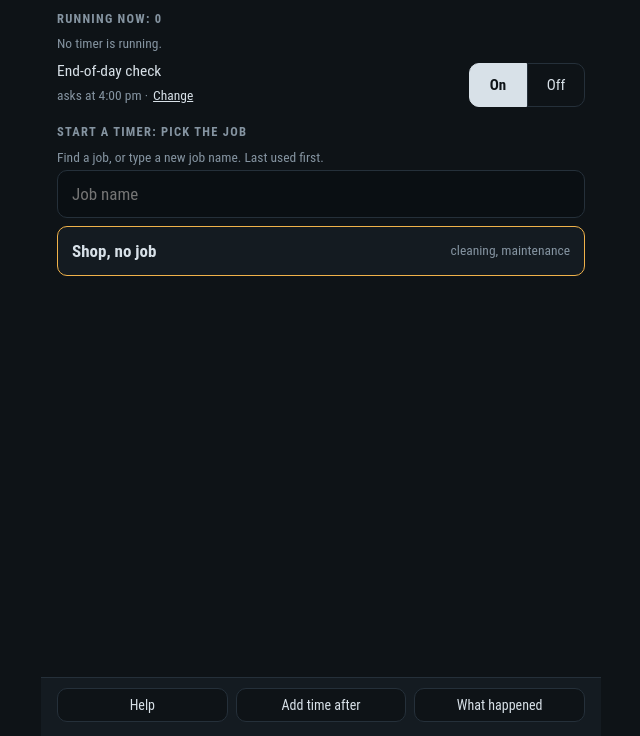
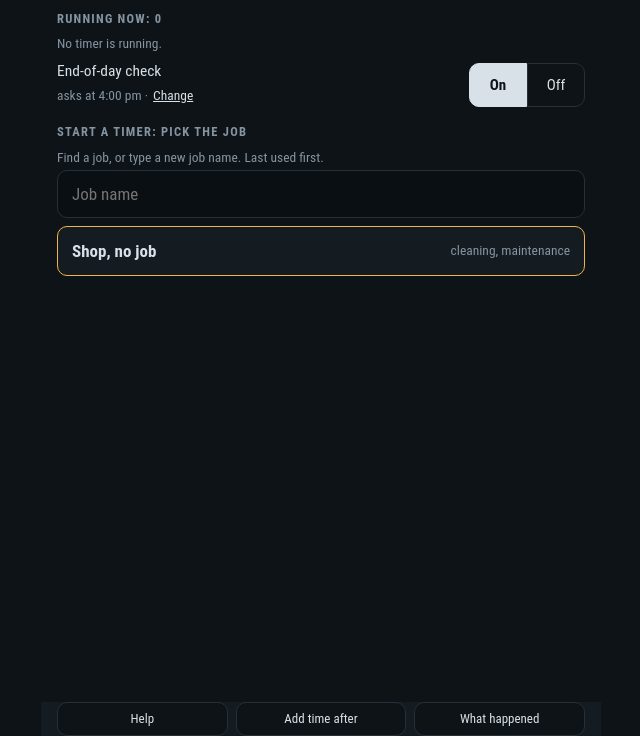
Before and after one commit to measuretwicelabs/syntra-time, a plain HTML site: page index.html in a window 1280 px wide. Shown: the part 64-800 px from the top of the page, without its empty margins (319-959 px from the left). Drawn offline with Linux system fonts and the light colour scheme.

Commit message:
Version 22 Nov, 6: bar as high as its buttons; pull-down refresh works again
Co-Authored-By: Claude Sonnet 5.5 <noreply@anthropic.com>
Claude-Session: https://claude.ai/code/session_01EYsbZW8SXhRb1P5j3EDqtn

```diff
--- a/app.js
+++ b/app.js
@@ -3,7 +3,7 @@
    markup; a tap is a data-act that names the function that handles it. */
 (function () {
 'use strict';
-const VERSION = 'Version 22 Nov, 5';             /* shown at the bottom of What happened, so it is plain which copy the phone has; the number goes up with each change to the page */
+const VERSION = 'Version 22 Nov, 6';             /* shown at the bottom of What happened, so it is plain which copy the phone has; the number goes up with each change to the page */
 const ms = MS.create({ clientId: CLIENT_ID, note: (text, more) => store.note(text, more) });
 const store = STORE.createStore({ storage: localStorage, drive: ms.drive });
 const $ = (id) => document.getElementById(id);
--- a/index.html
+++ b/index.html
@@ -20,7 +20,7 @@
 <style>
 :root{--bg:#0e1317;--card:#141b21;--field:#0a0f13;--fg:#d8e1e8;--muted:#8594a1;--rule:#25303a;--mark:#f0b24a;--good:#5fd08a;--bad:#ff7a6b;--btn:#4ea2ff;--btn-ink:#06121e;--mono:'IBM Plex Mono',ui-monospace,Menlo,Consolas,monospace}
 *{box-sizing:border-box}
-html,body{margin:0;height:100%;overflow:hidden;overscroll-behavior:none;background:var(--bg);color:var(--fg);font:17px/1.3 'IBM Plex Sans Condensed','Roboto Condensed','Arial Narrow',sans-serif-condensed,system-ui,sans-serif;-webkit-text-size-adjust:100%}
+html,body{margin:0;height:100%;background:var(--bg);color:var(--fg);font:17px/1.3 'IBM Plex Sans Condensed','Roboto Condensed','Arial Narrow',sans-serif-condensed,system-ui,sans-serif;-webkit-text-size-adjust:100%}
 #app{display:flex;flex-direction:column;height:var(--vh,100dvh);max-width:560px;margin:0 auto}
 .top{display:flex;align-items:center;gap:10px;padding:max(16px,env(safe-area-inset-top)) 16px 10px}
 .top .mark{flex:none}
@@ -50,7 +50,8 @@ button{font:inherit;color:var(--fg);cursor:pointer}
 .bar{flex:none;display:grid;grid-template-columns:repeat(3,minmax(0,1fr));gap:8px;padding:10px 16px max(14px,env(safe-area-inset-bottom));border-top:1px solid var(--rule);background:var(--card)}
 .bar.two{grid-template-columns:repeat(2,minmax(0,1fr))}
 /* the bottom bar of the timers screens (Help, Add time after, What happened): 30% lower than a normal button (48 px to 34 px), and it never scrolls away: only the body above it moves (owner, 22 Nov 2026) */
-.bar.low .btn{min-height:34px;font-size:14px;padding:0 6px;white-space:nowrap}
+.bar.low{padding:0 16px max(0px,env(safe-area-inset-bottom));border-top:0;gap:8px}
+.bar.low .btn{min-height:34px;font-size:13px;padding:0 4px;white-space:nowrap}
 .bar .wide{grid-column:1/-1}.bar .note{grid-column:1/-1;font-size:13px;color:var(--muted);text-align:center}
 .log{display:grid;grid-template-columns:78px minmax(0,1fr);column-gap:10px;row-gap:7px;font-size:14.5px}
 .log .t{font-family:var(--mono);font-size:12.5px;color:var(--muted);padding-top:2px}
```
